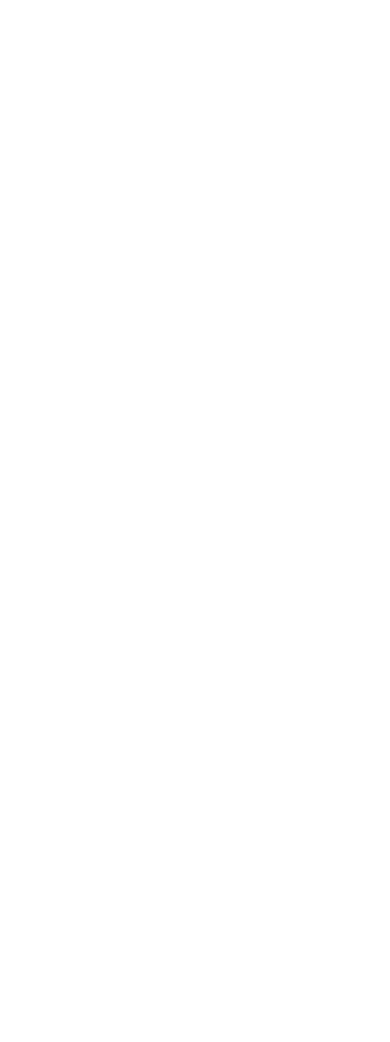
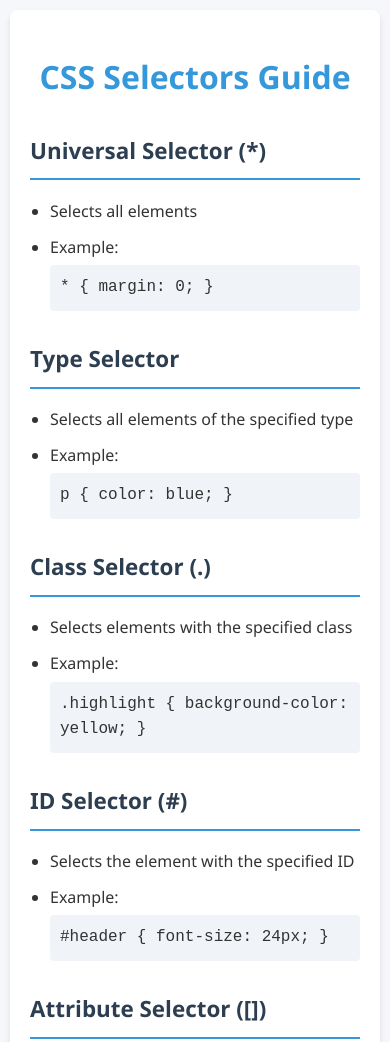
Before and after one commit to viraljain7/web-dev-fullstack, a plain HTML site: page 02_CSS/19_Selector/index.html in a window 390 px wide. Shown: the top 1042 px of the page. Before the commit the page ends 844 px from the top, so only its background shows below. Drawn offline with Linux system fonts and the light colour scheme.

Commit message:
CSS Selector Notes Add

```diff
--- a/02_CSS/19_Selector/index.html
+++ b/02_CSS/19_Selector/index.html
@@ -3,7 +3,205 @@
   <head>
     <meta charset="UTF-8" />
     <meta name="viewport" content="width=device-width, initial-scale=1.0" />
-    <title>Document</title>
+    <title>CSS Selectors Guide</title>
+    <style>
+      :root {
+        --primary-color: #3498db;
+        --secondary-color: #2c3e50;
+        --background-color: #f5f7fa;
+        --text-color: #333;
+      }
+
+      body {
+        font-family: "Segoe UI", Tahoma, Geneva, Verdana, sans-serif;
+        line-height: 1.6;
+        color: var(--text-color);
+        background-color: var(--background-color);
+        margin: 0;
+        padding: 20px;
+      }
+
+      .container {
+        max-width: 800px;
+        margin: 0 auto;
+        background-color: #fff;
+        padding: 30px;
+        border-radius: 8px;
+        box-shadow: 0 4px 6px rgba(0, 0, 0, 0.1);
+      }
+
+      h1 {
+        color: var(--primary-color);
+        text-align: center;
+        margin-bottom: 30px;
+        font-size: 2.5rem;
+      }
+
+      h2 {
+        color: var(--secondary-color);
+        border-bottom: 2px solid var(--primary-color);
+        padding-bottom: 10px;
+        margin-top: 30px;
+      }
+
+      ul {
+        padding-left: 20px;
+      }
+
+      li {
+        margin-bottom: 10px;
+        font-size: 1rem;
+      }
+
+      .example {
+        background-color: #f0f4f8;
+        padding: 10px;
+        border-radius: 4px;
+        font-family: "Courier New", Courier, monospace;
+        margin-top: 5px;
+      }
+
+      @media (max-width: 600px) {
+        body {
+          padding: 10px;
+        }
+
+        .container {
+          padding: 20px;
+        }
+
+        h1 {
+          font-size: 2rem;
+        }
+
+        h2 {
+          font-size: 1.4rem;
+        }
+      }
+    </style>
   </head>
-  <body></body>
+  <body>
+    <div class="container">
+      <h1>CSS Selectors Guide</h1>
+
+      <h2>Universal Selector (*)</h2>
+      <ul>
+        <li>Selects all elements</li>
+        <li>
+          Example:
+          <div class="example">* { margin: 0; }</div>
+        </li>
+      </ul>
+
+      <h2>Type Selector</h2>
+      <ul>
+        <li>Selects all elements of the specified type</li>
+        <li>
+          Example:
+          <div class="example">p { color: blue; }</div>
+        </li>
+      </ul>
+
+      <h2>Class Selector (.)</h2>
+      <ul>
+        <li>Selects elements with the specified class</li>
+        <li>
+          Example:
+          <div class="example">.highlight { background-color: yellow; }</div>
+        </li>
+      </ul>
+
+      <h2>ID Selector (#)</h2>
+      <ul>
+        <li>Selects the element with the specified ID</li>
+        <li>
+          Example:
+          <div class="example">#header { font-size: 24px; }</div>
+        </li>
+      </ul>
+
+      <h2>Attribute Selector ([])</h2>
+      <ul>
+        <li>Selects elements with the specified attribute</li>
+        <li>
+          Example:
+          <div class="example">[type="text"] { border: 1px solid gray; }</div>
+        </li>
+      </ul>
+
+      <h2>Descendant Selector (space)</h2>
+      <ul>
+        <li>Selects all descendants of a specified element</li>
+        <li>
+          Example:
+          <div class="example">div p { margin-bottom: 10px; }</div>
+        </li>
+      </ul>
+
+      <h2>Child Selector (>)</h2>
+      <ul>
+        <li>Selects direct children of a specified element</li>
+        <li>
+          Example:
+          <div class="example">ul > li { list-style-type: square; }</div>
+        </li>
+      </ul>
+
+      <h2>Adjacent Sibling Selector (+)</h2>
+      <ul>
+        <li>Selects the element that directly follows another</li>
+        <li>
+          Example:
+          <div class="example">h2 + p { font-weight: bold; }</div>
+        </li>
+      </ul>
+
+      <h2>General Sibling Selector (~)</h2>
+      <ul>
+        <li>Selects all siblings that follow a specified element</li>
+        <li>
+          Example:
+          <div class="example">h2 ~ p { color: gray; }</div>
+        </li>
+      </ul>
+
+      <h2>Pseudo-class Selectors (:)</h2>
+      <ul>
+        <li>Selects elements based on a certain state</li>
+        <li>
+          Example:
+          <div class="example">a:hover { text-decoration: underline; }</div>
+        </li>
+      </ul>
+
+      <h2>Pseudo-element Selectors (::)</h2>
+      <ul>
+        <li>Selects and styles a part of an element</li>
+        <li>
+          Example:
+          <div class="example">p::first-line { font-variant: small-caps; }</div>
+        </li>
+      </ul>
+
+      <h2>Grouping Selector (,)</h2>
+      <ul>
+        <li>Applies the same styles to multiple selectors</li>
+        <li>
+          Example:
+          <div class="example">
+            h1, h2, h3 { font-family: Arial, sans-serif; }
+          </div>
+        </li>
+      </ul>
+
+      <h2>Combinators Selector</h2>
+      <ul>
+        <li>Combines other selectors to create more specific selections</li>
+        <li>
+          Example:
+          <div class="example">div.container > p { line-height: 1.5; }</div>
+        </li>
+      </ul>
+    </div>
+  </body>
 </html>
```
Also changed, not shown: 1 other file.
